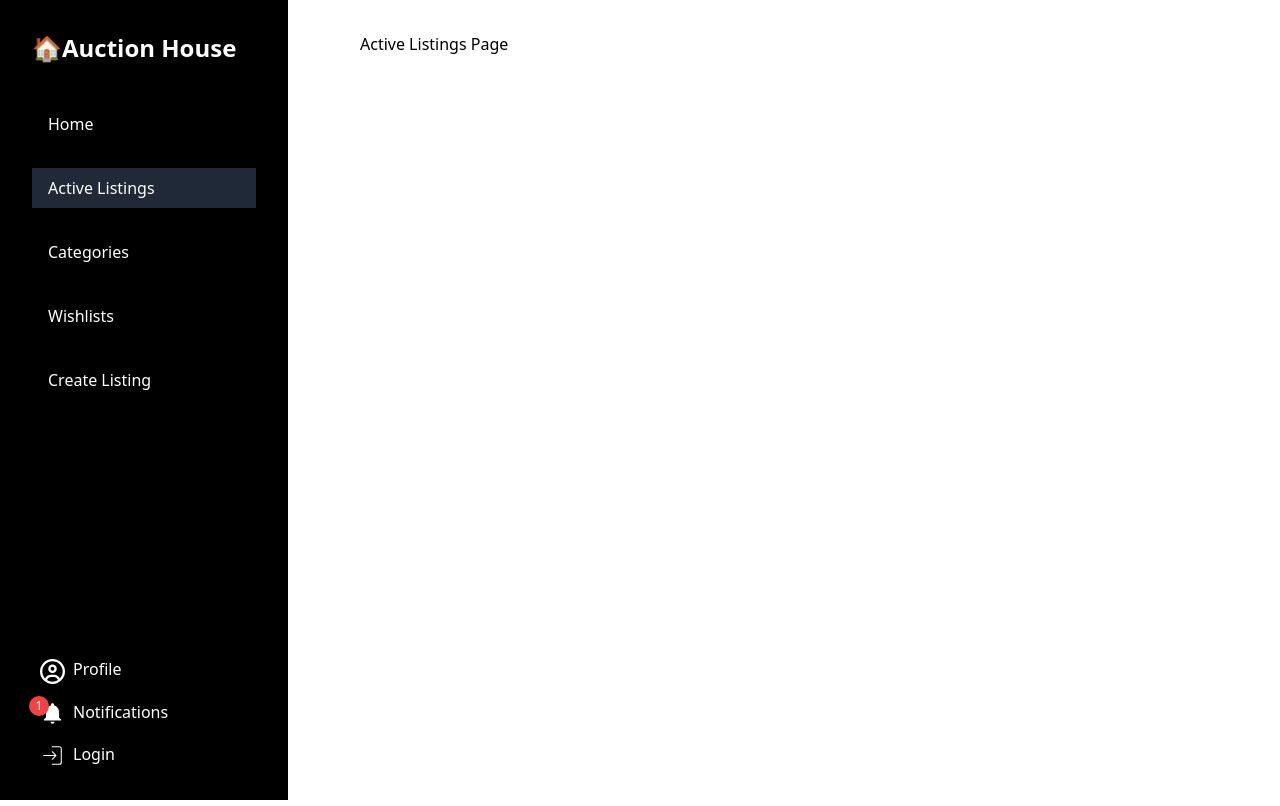
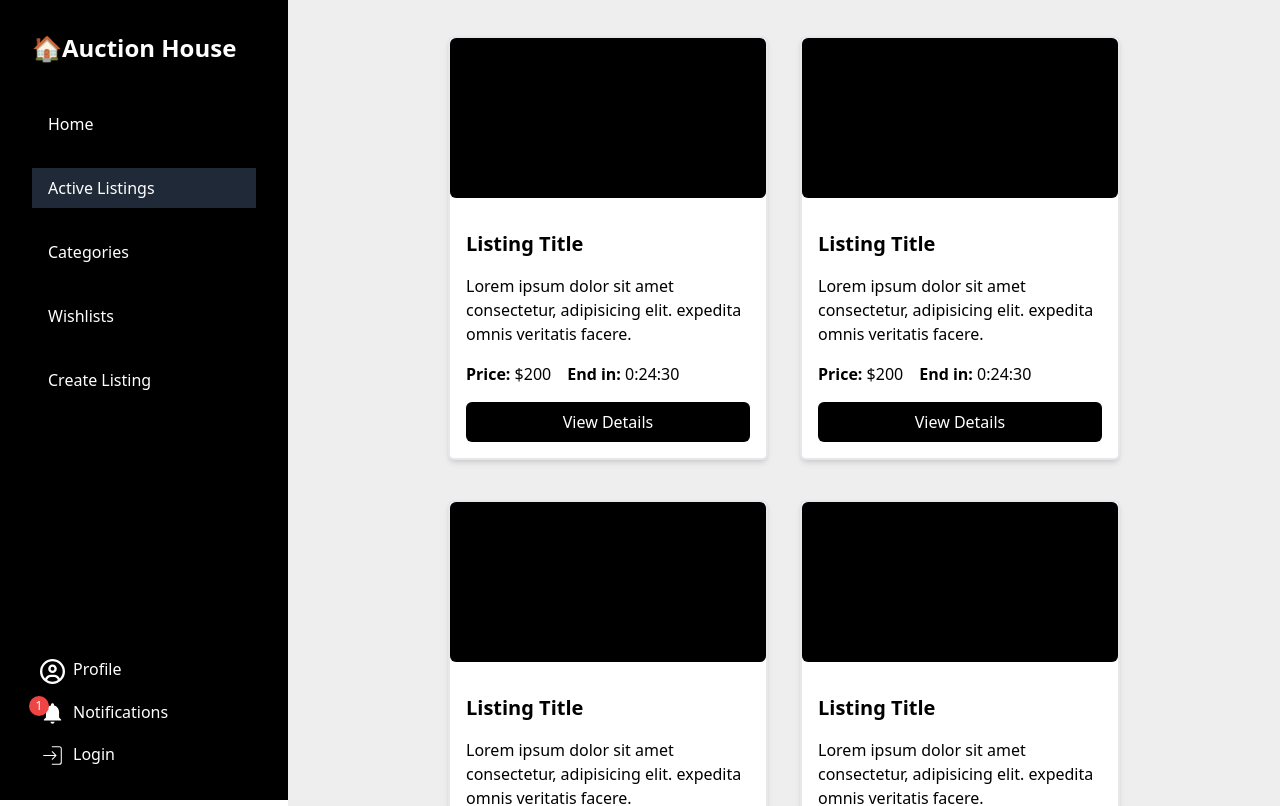
Before and after one commit to LynxQuas/auction-house, a React (Vite) app: page /active-listings in a window 1280 px wide. Shown: the top 806 px of the page. Built offline with nearby package versions, Linux system fonts and the light colour scheme.

Commit message:
add: Active Listing page layout and Listing Card layout

```diff
--- a/src/App.tsx
+++ b/src/App.tsx
@@ -3,6 +3,7 @@ import Root from "./pages/Root";
 import LoginPage from "./pages/LoginPage";
 import RegisterPage from "./pages/RegisterPage";
 import CreatingListings from "./features/create-listings/CreatingListings";
+import ActiveListingsPage from "./features/active-listings/ActiveListingsPage";
 
 const App = () => {
     const router = createBrowserRouter([
@@ -12,7 +13,7 @@ const App = () => {
                 { path: "/", element: <h1>Home Page</h1> },
                 {
                     path: "/active-listings",
-                    element: <h1>Active Listings Page</h1>,
+                    element: <ActiveListingsPage />,
                 },
                 { path: "/categories", element: <h1>Categories Page</h1> },
                 { path: "/wishlist", element: <h1>WishList Page</h1> },
--- /dev/null
+++ b/src/components/ListingCard.tsx
@@ -0,0 +1,33 @@
+const ListingCard = () => {
+    return (
+        <div className="flex my-1 flex-col w-1/2 md:w-[20rem] border-2 rounded-md bg-white gap-4 shadow-md">
+            {/* image  */}
+            <div className="w-full h-[10rem] bg-black rounded-md" />
+
+            <div className="flex flex-col gap-4 p-4">
+                <h2 className="md:text-xl font-semibold">Listing Title</h2>
+                <p className="md:block hidden">
+                    Lorem ipsum dolor sit amet consectetur, adipisicing elit.
+                    expedita omnis veritatis facere.
+                </p>
+
+                <div className="flex gap-4 items-center">
+                    <span>
+                        <b>Price: </b>
+                        $200
+                    </span>
+                    <span>
+                        <b>End in: </b>
+                        0:24:30
+                    </span>
+                </div>
+
+                <button className="bg-black py-2 px-4 text-white rounded-md">
+                    View Details
+                </button>
+            </div>
+        </div>
+    );
+};
+
+export default ListingCard;
--- a/src/components/Navigations.tsx
+++ b/src/components/Navigations.tsx
@@ -11,14 +11,14 @@ const Navigations = () => {
     const [isMobileNavOpen, setIsMobileNavOpen] = useState(false);
 
     return (
-        <nav>
+        <>
             {/* Desktop Navigation  */}
-            <NavigationLayout className="z-50 md:block hidden sticky top-0 right-0 h-screen w-[18rem]">
+            <NavigationLayout className="z-50  md:block hidden fixed left-0 bottom-0 top-0 min-h-screen w-[18rem]">
                 <NavMenu />
             </NavigationLayout>
 
             {/* Mobile Navigation  */}
-            <div className="md:hidden justify-between w-screen  bg-black sticky top-0 right-0 flex p-4 items-center">
+            <nav className="md:hidden bg-black fixed top-0 w-screen text-white flex justify-between py-4 px-8 items-center">
                 <GiHamburgerMenu
                     size={30}
                     className="text-white"
@@ -30,11 +30,11 @@ const Navigations = () => {
                     </div>
                     <IoMdNotifications className="text-white" size={25} />
                 </div>
-            </div>
+            </nav>
 
             {/* Mobile Navigation Menu  */}
             {isMobileNavOpen && (
-                <NavigationLayout className="z-50 block md:hidden absolute top-0 left-0 w-screen h-screen">
+                <NavigationLayout className="z-50 block md:hidden fixed top-0 left-0 w-screen h-screen">
                     <IoMdCloseCircleOutline
                         className="text-white absolute w-10 h-10 top-0 right-0 m-5"
                         onClick={() => setIsMobileNavOpen(false)}
@@ -42,7 +42,7 @@ const Navigations = () => {
                     <NavMenu onClose={() => setIsMobileNavOpen(false)} />
                 </NavigationLayout>
             )}
-        </nav>
+        </>
     );
 };
 
--- /dev/null
+++ b/src/features/active-listings/ActiveListingsPage.tsx
@@ -0,0 +1,34 @@
+import ListingCard from "../../components/ListingCard";
+
+const ActiveListingsPage = () => {
+    return (
+        <section>
+            {/* Header goes here eg.search, filter,  */}
+            <div></div>
+
+            {/* Display Cards */}
+            <div className="flex  flex-wrap md:gap-8 md:justify-center">
+                <ListingCard />
+                <ListingCard />
+                <ListingCard />
+
+                <ListingCard />
+                <ListingCard />
+                <ListingCard />
+
+                <ListingCard />
+                <ListingCard />
+                <ListingCard />
+
+                <ListingCard />
+                <ListingCard />
+                <ListingCard />
+            </div>
+
+            {/* Pagination section */}
+            <div></div>
+        </section>
+    );
+};
+
+export default ActiveListingsPage;
--- a/src/pages/Root.tsx
+++ b/src/pages/Root.tsx
@@ -3,11 +3,11 @@ import Navigations from "../components/Navigations";
 
 const Root = () => {
     return (
-        <div className="flex md:flex-row flex-col gap-10">
+        <div className="flex md:flex-row flex-col ">
             <header>
                 <Navigations />
             </header>
-            <main className="p-8 flex-grow ">
+            <main className="md:p-8 mt-[4rem] md:mt-[0rem] flex-grow bg-[#eee] min-h-screen md:w-[70%] md:ml-[18rem]">
                 <Outlet />
             </main>
         </div>
```
